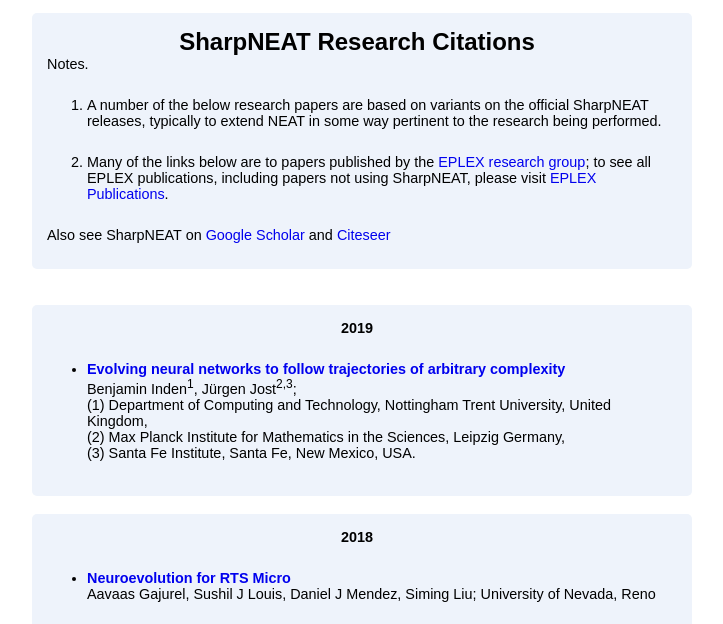
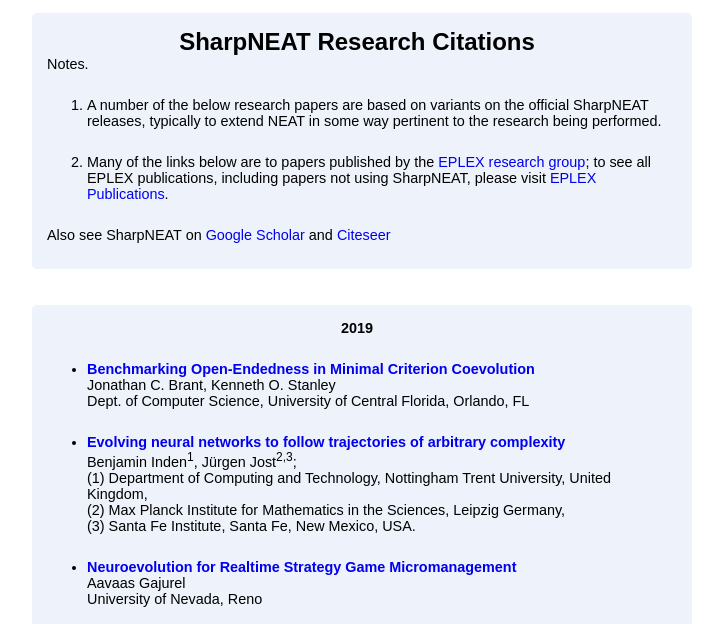
Before and after one commit to colgreen/sharpneat-web, a plain HTML site: page public/research-citations.html in a window 1280 px wide. Shown: the part 159-783 px from the top of the page, without its empty margins (278-1001 px from the left). Drawn offline with Linux system fonts and the light colour scheme.

Commit message:
Added two 2019 research citations.

```diff
--- a/public/research-citations.html
+++ b/public/research-citations.html
@@ -44,6 +44,16 @@
                 <ul style="list-style-type:disc">
                     <li>
                         <p>
+                            <a href="https://www.cs.ucf.edu/eplex/papers/brant_gecco19.pdf">
+                                <strong>Benchmarking Open-Endedness in Minimal Criterion Coevolution</strong></a>
+                            <br />Jonathan C. Brant, Kenneth O. Stanley
+                            <br/>Dept. of Computer Science, University of Central Florida, Orlando, FL
+                        </p>
+                    </li>
+                </ul>
+                <ul style="list-style-type:disc">
+                    <li>
+                        <p>
                             <a href="https://arxiv.org/abs/1905.08885">
                                 <strong>Evolving neural networks to follow trajectories of arbitrary complexity</strong></a>
                             <br />Benjamin Inden<sup>1</sup>, Jürgen Jost<sup>2,3</sup>;
@@ -51,6 +61,16 @@
                             <br/>(2) Max Planck Institute for Mathematics in the Sciences, Leipzig Germany,
                             <br/>(3) Santa Fe Institute, Santa Fe, New Mexico, USA.
                             <br />
+                        </p>
+                    </li>
+                </ul>
+                <ul style="list-style-type:disc">
+                    <li>
+                        <p>
+                            <a href="https://scholarworks.unr.edu//handle/11714/5734">
+                                <strong>Neuroevolution for Realtime Strategy Game Micromanagement</strong></a>
+                            <br />Aavaas Gajurel
+                            <br/>University of Nevada, Reno
                         </p>
                     </li>
                 </ul>
```
